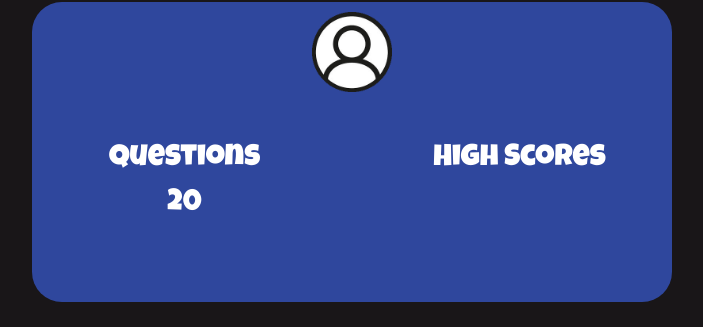
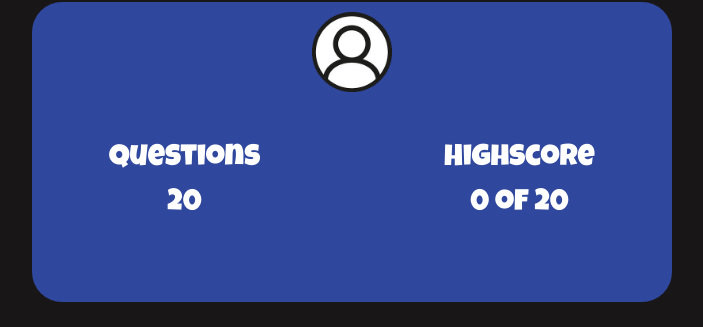
Before and after one commit to ReeceB4/musicQuiz, a PHP site: page / in a window 1280 px wide. Shown: the part 320-647 px from the top of the page, without its empty margins (288-991 px from the left). Run offline with PHP 8.4, Linux system fonts and the light colour scheme; some web fonts are replaced.

Commit message:
highscore display

```diff
--- a/index.php
+++ b/index.php
@@ -31,6 +31,7 @@
                 </li>
             <li class="nav-item">
                 <a class="nav-link" href="#">Highscore</a>
+
             </li>
             </ul>
         </div>
@@ -49,8 +50,20 @@
                  20
                 </div>
                 <div class="col-sm" >
-                    <br>High Scores<br>
+                    <br>
+                    <?php
+                    $points=0;
+                     if($points <10){
+                        echo "<h2s> Highscore <br> $points of 20</h2>";
 
+                    } else if ($points <= 15) {
+                        echo "<h2>Highscore <br> $points of 20</h2>";
+
+                    } else {
+                        echo "<h2>Highscore <br> $points of 20</h2>";
+
+                    }
+                ?>
                 </div>
             </div>
         </div>
@@ -314,7 +327,7 @@
                 echo "<br>";
                 echo "<h2>NICE JOB! </h2>";
             } else {
-                echo "<h2>YOUR FINAL RESULT : $points of 20</h2>";
+                echo "<h2>Your Final Score : $points of 20</h2>";
                 echo "<h2>You are a music GENIUS!</h2>";
             }
         }
```
